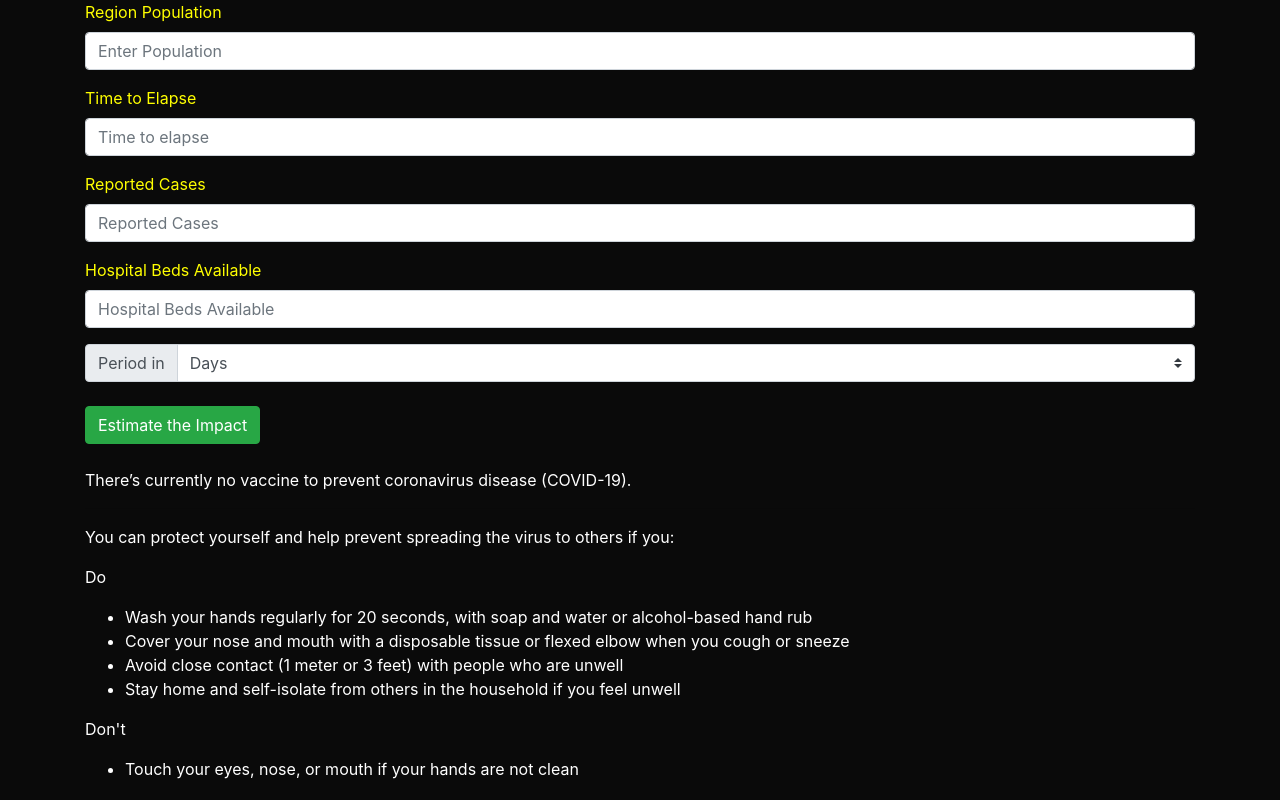
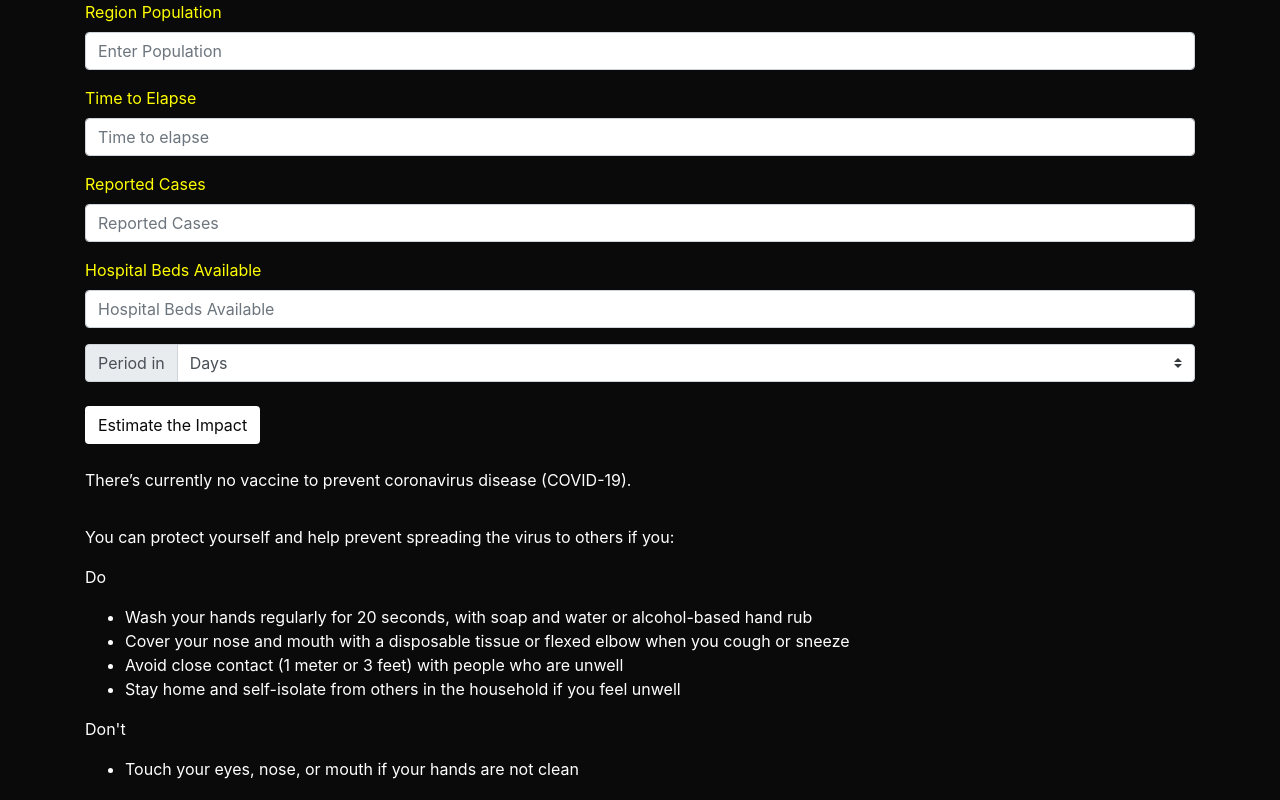
Before and after one commit to hermitex/BuildforSDG-Challenge, a website: page index.html in a window 1280 px wide. Drawn offline with Linux system fonts and the light colour scheme.

Commit message:
fuck contrast ratios

```diff
--- a/index.html
+++ b/index.html
@@ -55,7 +55,8 @@
                 </select>
             </div>
             <br>
-            <input type="submit" class="btn btn-success textDark" data-go-estimate value="Estimate the Impact">
+            <input type="submit" class="btn " style="color: #0a0a0a; background-color: #ffffff;" data-go-estimate
+                value="Estimate the Impact">
             </input>
         </form>
         <br>
```
